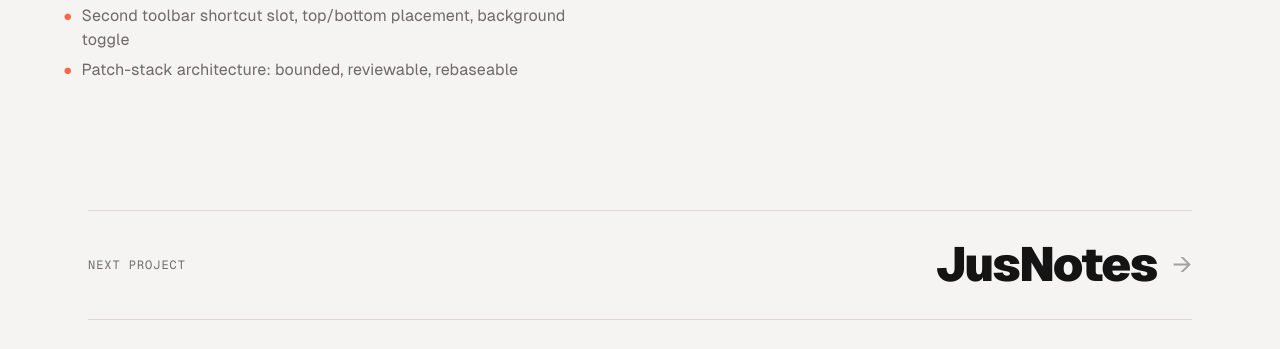
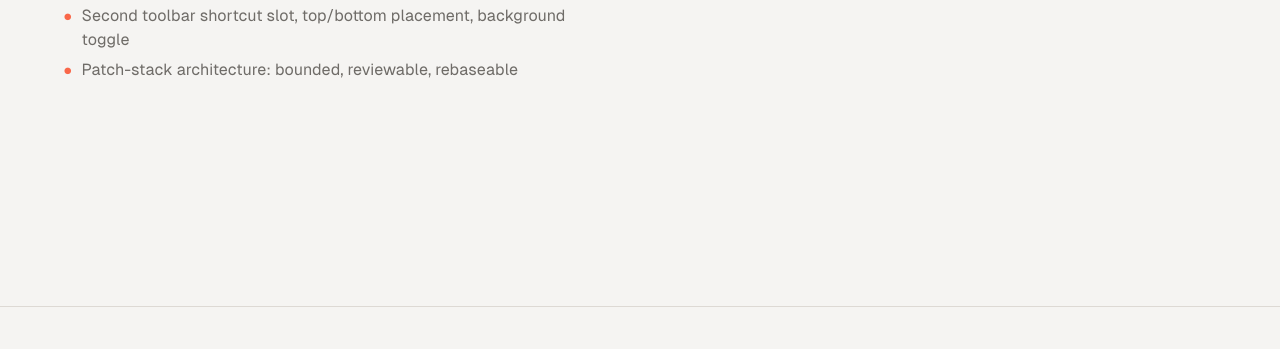
Before and after one commit to shubh72010/JusDots, an Astro site: page /JusDots/products/jusbrowse in a window 1280 px wide. Shown: the part 932-1281 px from the top of the page. Built offline with nearby package versions, Linux system fonts and the light colour scheme; Astro itself is replaced by a stand-in of ours.

Commit message:
remove next-project bar from product pages

```diff
--- a/src/pages/products/[slug].astro
+++ b/src/pages/products/[slug].astro
@@ -14,9 +14,6 @@ const { product } = Astro.props;
 const { Content } = await render(product);
 const d = product.data;
 const base = import.meta.env.BASE_URL;
-
-const all = (await getCollection('products')).sort((a, b) => a.data.order - b.data.order);
-const next = all[(all.findIndex((p) => p.id === product.id) + 1) % all.length] ?? product;
 ---
 
 <SiteLayout title={`${d.title} — JusDots`} description={d.description}>
@@ -61,14 +58,5 @@ const next = all[(all.findIndex((p) => p.id === product.id) + 1) % all.length] ?
       </div>
     </div>
   </article>
-  <nav class="mx-auto max-w-6xl px-6 pb-28" aria-label="Next project">
-    <a href={`${base}products/${next.id}/`} class="row-glow group flex items-center justify-between gap-6 border-y hairline py-8">
-      <span class="spec-label">Next project</span>
-      <span class="flex items-center gap-4">
-        <span class="display text-3xl md:text-5xl">{next.data.title}</span>
-        <span class="row-arrow text-2xl text-neutral-400" aria-hidden="true">→</span>
-      </span>
-    </a>
-  </nav>
   <PillDownload version={d.version} platforms={d.platforms} repo={d.repo} />
 </SiteLayout>
```
